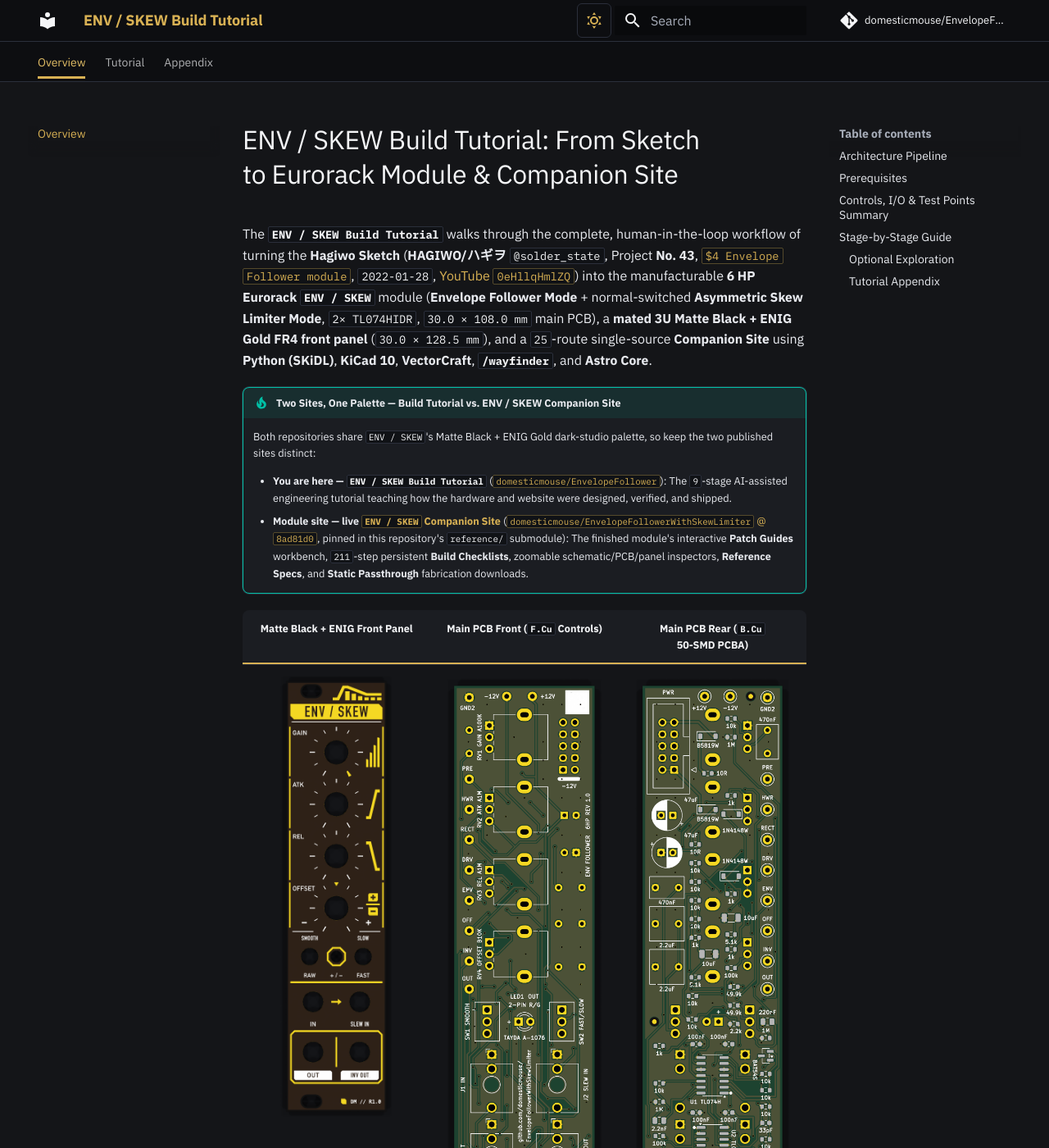
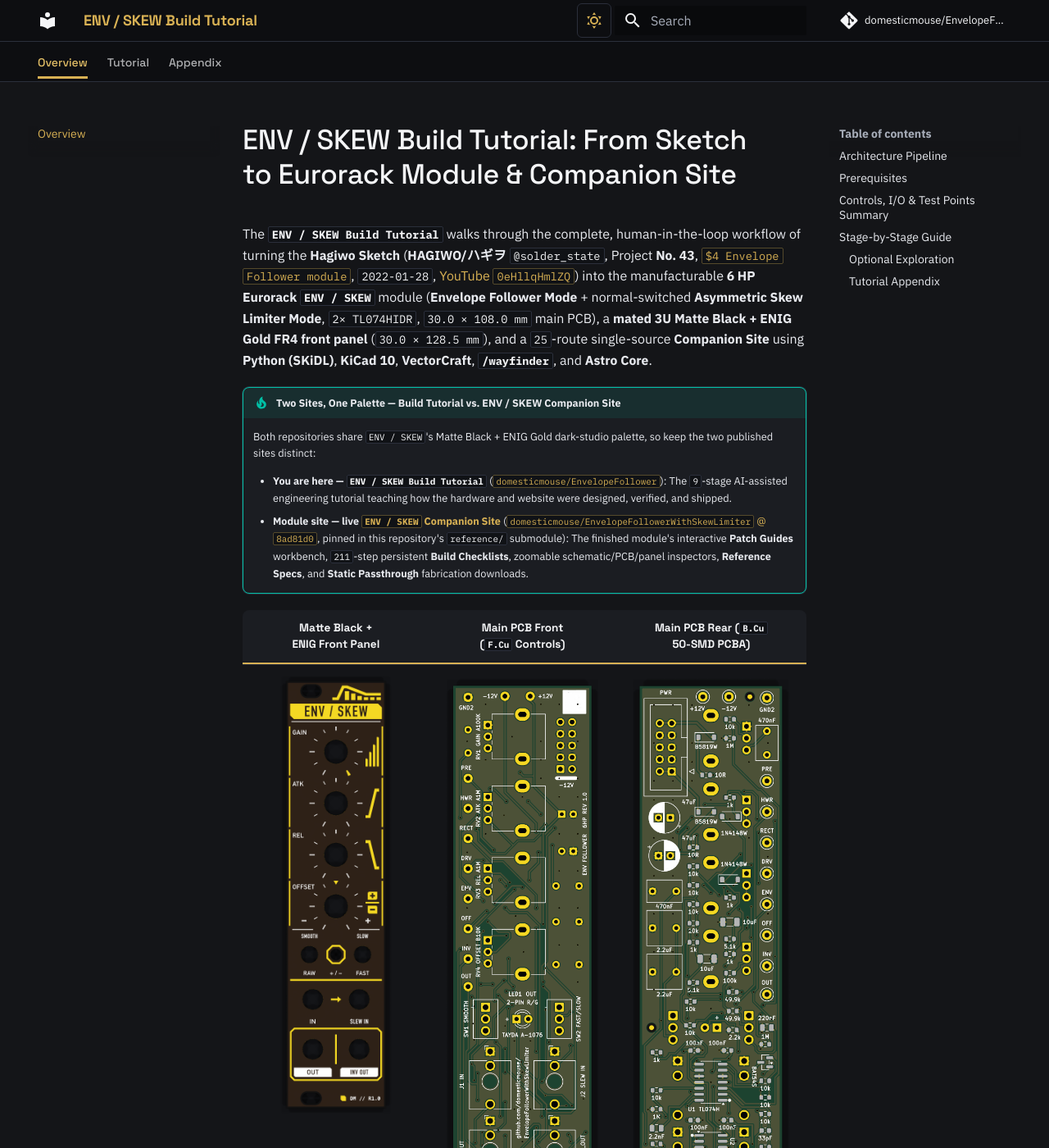
Before and after one commit to domesticmouse/EnvelopeFollower, an MkDocs documentation site: the page built from docs/index.md, in a window 1280 px wide and 1400 px high. Shown: the whole window at 82% size. Built offline with MkDocs 1.6.1 and Material for MkDocs 9.7.7, drawn with Linux system fonts in a browser that asks for light colours; comment, search, counter and statistics services are not loaded.

Commit message:
fix(theme): resolve --font-display fallback on :root and anchor /site/ in .gitignore

```diff
--- a/docs/stylesheets/extra.css
+++ b/docs/stylesheets/extra.css
@@ -5,7 +5,7 @@
 
   --md-text-font: "IBM Plex Sans";
   --md-code-font: "IBM Plex Mono";
-  --font-display: "Space Grotesk", var(--md-text-font-family), system-ui, -apple-system, sans-serif;
+  --font-display: "Space Grotesk", "IBM Plex Sans", system-ui, -apple-system, sans-serif;
   --font-mono: "IBM Plex Mono", ui-monospace, SFMono-Regular, Menlo, monospace;
 
   /* Raw ENV / SKEW studio tokens */
```
Also changed, not shown: 1 other file.
